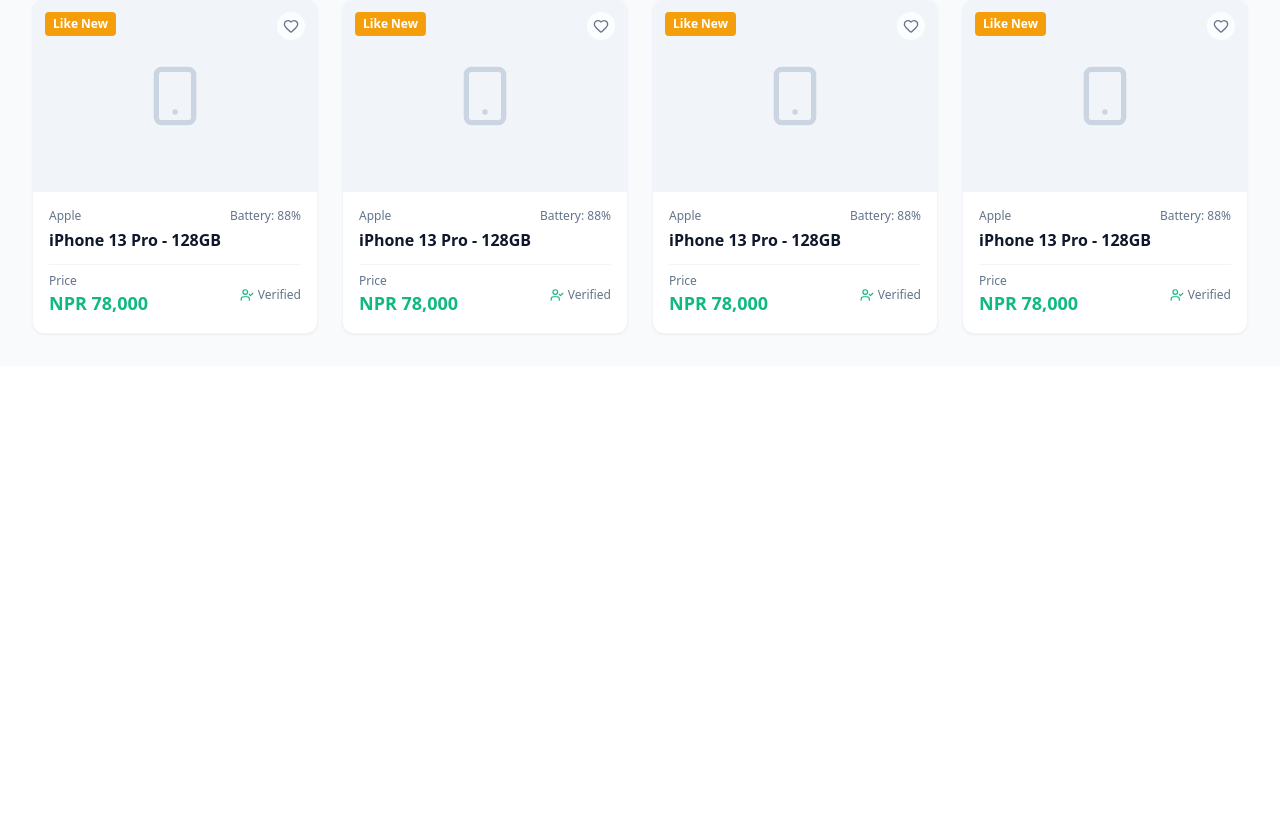
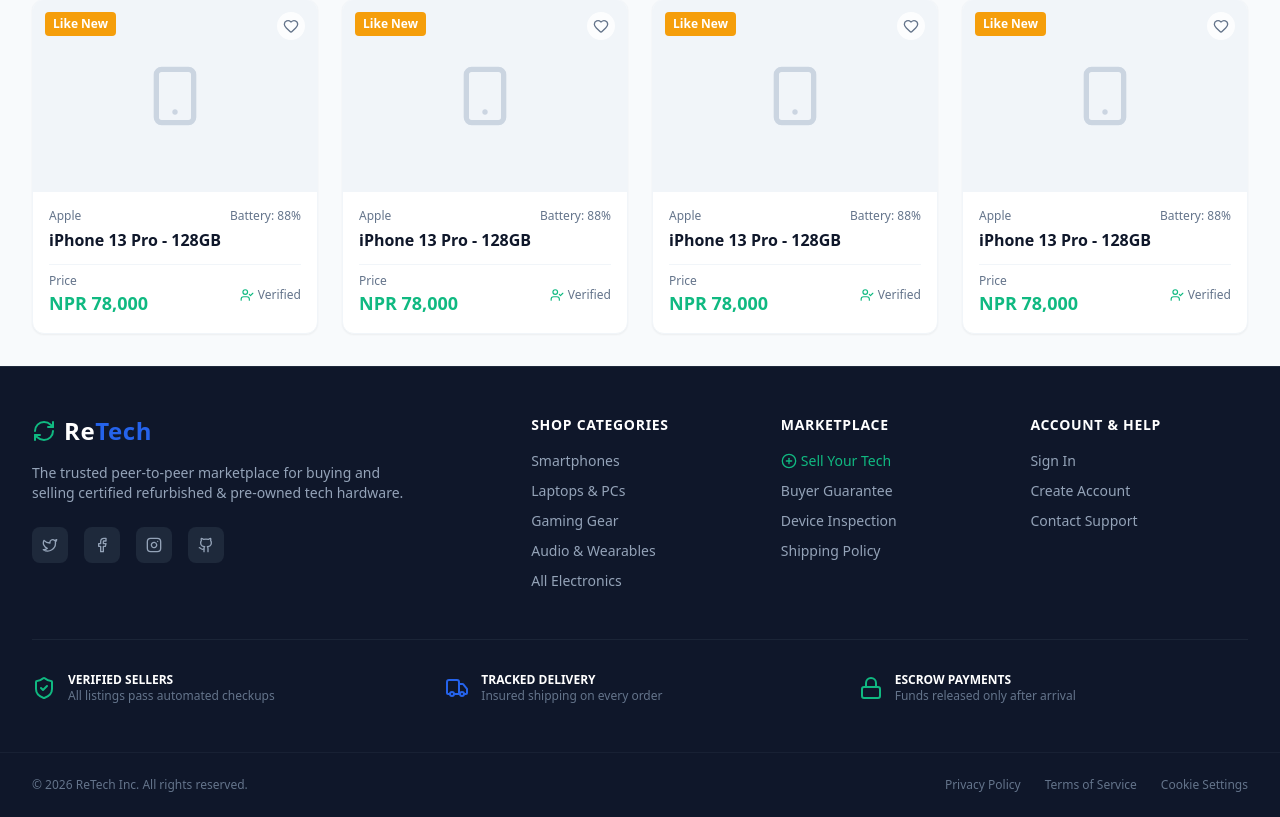
Before and after one commit to bipinjlimbu/C2C-E-Commerce---Django-Project, a Django app: page / in a window 1280 px wide. Shown: the part 780-1597 px from the top of the page. Before the commit the page ends 1115 px from the top, so only its background shows below. Run offline with Django 5.2, Linux system fonts and the light colour scheme.

Commit message:
Footer Component Added

```diff
--- /dev/null
+++ b/rt_project/rt_app/templates/components/_footer.html
@@ -0,0 +1,104 @@
+<footer class="bg-[#0F172A] text-slate-400 font-sans border-t border-slate-800">
+    <div class="max-w-7xl mx-auto px-4 sm:px-6 lg:px-8 py-12">
+        <div class="grid grid-cols-1 md:grid-cols-2 lg:grid-cols-5 gap-8">
+
+            <div class="lg:col-span-2 space-y-4">
+                <a href="/" class="flex items-center">
+                    <i data-lucide="refresh-cw" class="text-[#10B981] mr-2 w-6 h-6"></i>
+                    <span class="text-2xl font-black tracking-wide text-white">Re<span class="text-[#2563EB]">Tech</span></span>
+                </a>
+                <p class="text-sm text-slate-400 max-w-sm">
+                    The trusted peer-to-peer marketplace for buying and selling certified refurbished & pre-owned tech hardware.
+                </p>
+                <div class="flex space-x-4 pt-2">
+                    <a href="#" class="w-9 h-9 rounded-lg bg-slate-800 flex items-center justify-center text-slate-400 hover:text-white hover:bg-[#2563EB] transition">
+                        <i data-lucide="twitter" class="w-4 h-4"></i>
+                    </a>
+                    <a href="#" class="w-9 h-9 rounded-lg bg-slate-800 flex items-center justify-center text-slate-400 hover:text-white hover:bg-[#2563EB] transition">
+                        <i data-lucide="facebook" class="w-4 h-4"></i>
+                    </a>
+                    <a href="#" class="w-9 h-9 rounded-lg bg-slate-800 flex items-center justify-center text-slate-400 hover:text-white hover:bg-[#2563EB] transition">
+                        <i data-lucide="instagram" class="w-4 h-4"></i>
+                    </a>
+                    <a href="#" class="w-9 h-9 rounded-lg bg-slate-800 flex items-center justify-center text-slate-400 hover:text-white hover:bg-[#2563EB] transition">
+                        <i data-lucide="github" class="w-4 h-4"></i>
+                    </a>
+                </div>
+            </div>
+
+            <div>
+                <h3 class="text-sm font-semibold text-white uppercase tracking-wider mb-4">Shop Categories</h3>
+                <ul class="space-y-2.5 text-sm">
+                    <li><a href="/products/?category=smartphones" class="hover:text-[#2563EB] transition">Smartphones</a></li>
+                    <li><a href="/products/?category=laptops" class="hover:text-[#2563EB] transition">Laptops & PCs</a></li>
+                    <li><a href="/products/?category=gaming" class="hover:text-[#2563EB] transition">Gaming Gear</a></li>
+                    <li><a href="/products/?category=audio" class="hover:text-[#2563EB] transition">Audio & Wearables</a></li>
+                    <li><a href="/products/" class="hover:text-[#2563EB] transition">All Electronics</a></li>
+                </ul>
+            </div>
+
+            <div>
+                <h3 class="text-sm font-semibold text-white uppercase tracking-wider mb-4">Marketplace</h3>
+                <ul class="space-y-2.5 text-sm">
+                    <li><a href="/sell/" class="text-[#10B981] font-medium hover:underline flex items-center gap-1">
+                        <i data-lucide="plus-circle" class="w-4 h-4"></i> Sell Your Tech
+                    </a></li>
+                    <li><a href="/buyer-protection/" class="hover:text-[#2563EB] transition">Buyer Guarantee</a></li>
+                    <li><a href="/verification/" class="hover:text-[#2563EB] transition">Device Inspection</a></li>
+                    <li><a href="/shipping-returns/" class="hover:text-[#2563EB] transition">Shipping Policy</a></li>
+                </ul>
+            </div>
+
+            <div>
+                <h3 class="text-sm font-semibold text-white uppercase tracking-wider mb-4">Account & Help</h3>
+                <ul class="space-y-2.5 text-sm">
+                    {% if user.is_authenticated %}
+                        <li><a href="/profile/" class="hover:text-[#2563EB] transition">My Account</a></li>
+                        <li><a href="/cart/" class="hover:text-[#2563EB] transition">My Cart</a></li>
+                        <li><a href="/wishlist/" class="hover:text-[#2563EB] transition">Wishlist</a></li>
+                    {% else %}
+                        <li><a href="/login/" class="hover:text-[#2563EB] transition">Sign In</a></li>
+                        <li><a href="/register/" class="hover:text-[#2563EB] transition">Create Account</a></li>
+                    {% endif %}
+                    <li><a href="/contact/" class="hover:text-[#2563EB] transition">Contact Support</a></li>
+                </ul>
+            </div>
+
+        </div>
+
+        <div class="mt-12 pt-8 border-t border-slate-800/80 grid grid-cols-1 sm:grid-cols-3 gap-6 text-center sm:text-left">
+            <div class="flex items-center justify-center sm:justify-start gap-3">
+                <i data-lucide="shield-check" class="w-6 h-6 text-[#10B981] flex-shrink-0"></i>
+                <div>
+                    <h4 class="text-xs font-semibold text-white uppercase">Verified Sellers</h4>
+                    <p class="text-xs text-slate-500">All listings pass automated checkups</p>
+                </div>
+            </div>
+            <div class="flex items-center justify-center sm:justify-start gap-3">
+                <i data-lucide="truck" class="w-6 h-6 text-[#2563EB] flex-shrink-0"></i>
+                <div>
+                    <h4 class="text-xs font-semibold text-white uppercase">Tracked Delivery</h4>
+                    <p class="text-xs text-slate-500">Insured shipping on every order</p>
+                </div>
+            </div>
+            <div class="flex items-center justify-center sm:justify-start gap-3">
+                <i data-lucide="lock" class="w-6 h-6 text-[#10B981] flex-shrink-0"></i>
+                <div>
+                    <h4 class="text-xs font-semibold text-white uppercase">Escrow Payments</h4>
+                    <p class="text-xs text-slate-500">Funds released only after arrival</p>
+                </div>
+            </div>
+        </div>
+    </div>
+
+    <div class="bg-slate-950 border-t border-slate-800/60 py-6">
+        <div class="max-w-7xl mx-auto px-4 sm:px-6 lg:px-8 flex flex-col sm:flex-row justify-between items-center gap-4 text-xs text-slate-500">
+            <p>&copy; {% now "Y" %} ReTech Inc. All rights reserved.</p>
+            <div class="flex space-x-6">
+                <a href="/privacy/" class="hover:text-slate-400 transition">Privacy Policy</a>
+                <a href="/terms/" class="hover:text-slate-400 transition">Terms of Service</a>
+                <a href="/cookies/" class="hover:text-slate-400 transition">Cookie Settings</a>
+            </div>
+        </div>
+    </div>
+</footer>
--- a/rt_project/rt_app/templates/main/home_page.html
+++ b/rt_project/rt_app/templates/main/home_page.html
@@ -103,6 +103,8 @@
 
     </main>
 
+    {% include 'components/_footer.html' %}
+
 <script src="{% static 'js/lucide.min.js' %}"></script>
 <script>
     lucide.createIcons();
--- a/rt_project/static/css/styles.css
+++ b/rt_project/static/css/styles.css
@@ -531,6 +531,14 @@ Ensure the default browser behavior of the `hidden` attribute.
   margin-right: 0.5rem;
 }
 
+.mb-4 {
+  margin-bottom: 1rem;
+}
+
+.mt-12 {
+  margin-top: 3rem;
+}
+
 .block {
   display: block;
 }
@@ -587,6 +595,10 @@ Ensure the default browser behavior of the `hidden` attribute.
   height: 100%;
 }
 
+.h-9 {
+  height: 2.25rem;
+}
+
 .min-h-screen {
   min-height: 100vh;
 }
@@ -623,6 +635,10 @@ Ensure the default browser behavior of the `hidden` attribute.
   width: 2rem;
 }
 
+.w-9 {
+  width: 2.25rem;
+}
+
 .max-w-7xl {
   max-width: 80rem;
 }
@@ -633,6 +649,10 @@ Ensure the default browser behavior of the `hidden` attribute.
 
 .max-w-md {
   max-width: 28rem;
+}
+
+.max-w-sm {
+  max-width: 24rem;
 }
 
 .flex-1 {
@@ -761,6 +781,12 @@ Ensure the default browser behavior of the `hidden` attribute.
   margin-left: calc(0.5rem * calc(1 - var(--tw-space-x-reverse)));
 }
 
+.space-y-2\.5 > :not([hidden]) ~ :not([hidden]) {
+  --tw-space-y-reverse: 0;
+  margin-top: calc(0.625rem * calc(1 - var(--tw-space-y-reverse)));
+  margin-bottom: calc(0.625rem * var(--tw-space-y-reverse));
+}
+
 .overflow-hidden {
   overflow: hidden;
 }
@@ -817,6 +843,19 @@ Ensure the default browser behavior of the `hidden` attribute.
 
 .border-slate-200\/80 {
   border-color: rgb(226 232 240 / 0.8);
+}
+
+.border-slate-800 {
+  --tw-border-opacity: 1;
+  border-color: rgb(30 41 59 / var(--tw-border-opacity));
+}
+
+.border-slate-800\/80 {
+  border-color: rgb(30 41 59 / 0.8);
+}
+
+.border-slate-800\/60 {
+  border-color: rgb(30 41 59 / 0.6);
 }
 
 .bg-\[\#F8FAFC\] {
@@ -879,6 +918,16 @@ Ensure the default browser behavior of the `hidden` attribute.
 .bg-red-600 {
   --tw-bg-opacity: 1;
   background-color: rgb(220 38 38 / var(--tw-bg-opacity));
+}
+
+.bg-\[\#0F172A\] {
+  --tw-bg-opacity: 1;
+  background-color: rgb(15 23 42 / var(--tw-bg-opacity));
+}
+
+.bg-slate-800 {
+  --tw-bg-opacity: 1;
+  background-color: rgb(30 41 59 / var(--tw-bg-opacity));
 }
 
 .object-cover {
@@ -978,6 +1027,16 @@ Ensure the default browser behavior of the `hidden` attribute.
   padding-bottom: 0.375rem;
 }
 
+.py-12 {
+  padding-top: 3rem;
+  padding-bottom: 3rem;
+}
+
+.py-6 {
+  padding-top: 1.5rem;
+  padding-bottom: 1.5rem;
+}
+
 .pt-2 {
   padding-top: 0.5rem;
 }
@@ -1006,8 +1065,16 @@ Ensure the default browser behavior of the `hidden` attribute.
   padding-right: 0.75rem;
 }
 
+.pt-8 {
+  padding-top: 2rem;
+}
+
 .text-center {
   text-align: center;
+}
+
+.font-sans {
+  font-family: ui-sans-serif, system-ui, -apple-system, BlinkMacSystemFont, "Segoe UI", Roboto, "Helvetica Neue", Arial, "Noto Sans", sans-serif, "Apple Color Emoji", "Segoe UI Emoji", "Segoe UI Symbol", "Noto Color Emoji";
 }
 
 .text-xs {
@@ -1069,6 +1136,10 @@ Ensure the default browser behavior of the `hidden` attribute.
   font-weight: 900;
 }
 
+.uppercase {
+  text-transform: uppercase;
+}
+
 .leading-tight {
   line-height: 1.25;
 }
@@ -1079,6 +1150,10 @@ Ensure the default browser behavior of the `hidden` attribute.
 
 .tracking-wide {
   letter-spacing: 0.025em;
+}
+
+.tracking-wider {
+  letter-spacing: 0.05em;
 }
 
 .text-red-500 {
@@ -1216,6 +1291,11 @@ Ensure the default browser behavior of the `hidden` attribute.
   background-color: rgb(241 245 249 / var(--tw-bg-opacity));
 }
 
+.hover\:bg-\[\#2563EB\]:hover {
+  --tw-bg-opacity: 1;
+  background-color: rgb(37 99 235 / var(--tw-bg-opacity));
+}
+
 .hover\:text-red-500:hover {
   --tw-text-opacity: 1;
   color: rgb(239 68 68 / var(--tw-text-opacity));
@@ -1234,6 +1314,16 @@ Ensure the default browser behavior of the `hidden` attribute.
 .hover\:text-red-700:hover {
   --tw-text-opacity: 1;
   color: rgb(185 28 28 / var(--tw-text-opacity));
+}
+
+.hover\:text-white:hover {
+  --tw-text-opacity: 1;
+  color: rgb(255 255 255 / var(--tw-text-opacity));
+}
+
+.hover\:text-slate-400:hover {
+  --tw-text-opacity: 1;
+  color: rgb(148 163 184 / var(--tw-text-opacity));
 }
 
 .hover\:underline:hover {
@@ -1287,6 +1377,14 @@ Ensure the default browser behavior of the `hidden` attribute.
     grid-template-columns: repeat(2, minmax(0, 1fr));
   }
 
+  .sm\:flex-row {
+    flex-direction: row;
+  }
+
+  .sm\:justify-start {
+    justify-content: flex-start;
+  }
+
   .sm\:p-12 {
     padding: 3rem;
   }
@@ -1294,6 +1392,10 @@ Ensure the default browser behavior of the `hidden` attribute.
   .sm\:px-6 {
     padding-left: 1.5rem;
     padding-right: 1.5rem;
+  }
+
+  .sm\:text-left {
+    text-align: left;
   }
 
   .sm\:text-5xl {
@@ -1324,14 +1426,26 @@ Ensure the default browser behavior of the `hidden` attribute.
     grid-template-columns: repeat(6, minmax(0, 1fr));
   }
 
+  .md\:grid-cols-2 {
+    grid-template-columns: repeat(2, minmax(0, 1fr));
+  }
+
   .md\:flex-row {
     flex-direction: row;
   }
 }
 
 @media (min-width: 1024px) {
+  .lg\:col-span-2 {
+    grid-column: span 2 / span 2;
+  }
+
   .lg\:grid-cols-4 {
     grid-template-columns: repeat(4, minmax(0, 1fr));
+  }
+
+  .lg\:grid-cols-5 {
+    grid-template-columns: repeat(5, minmax(0, 1fr));
   }
 
   .lg\:px-8 {
```
